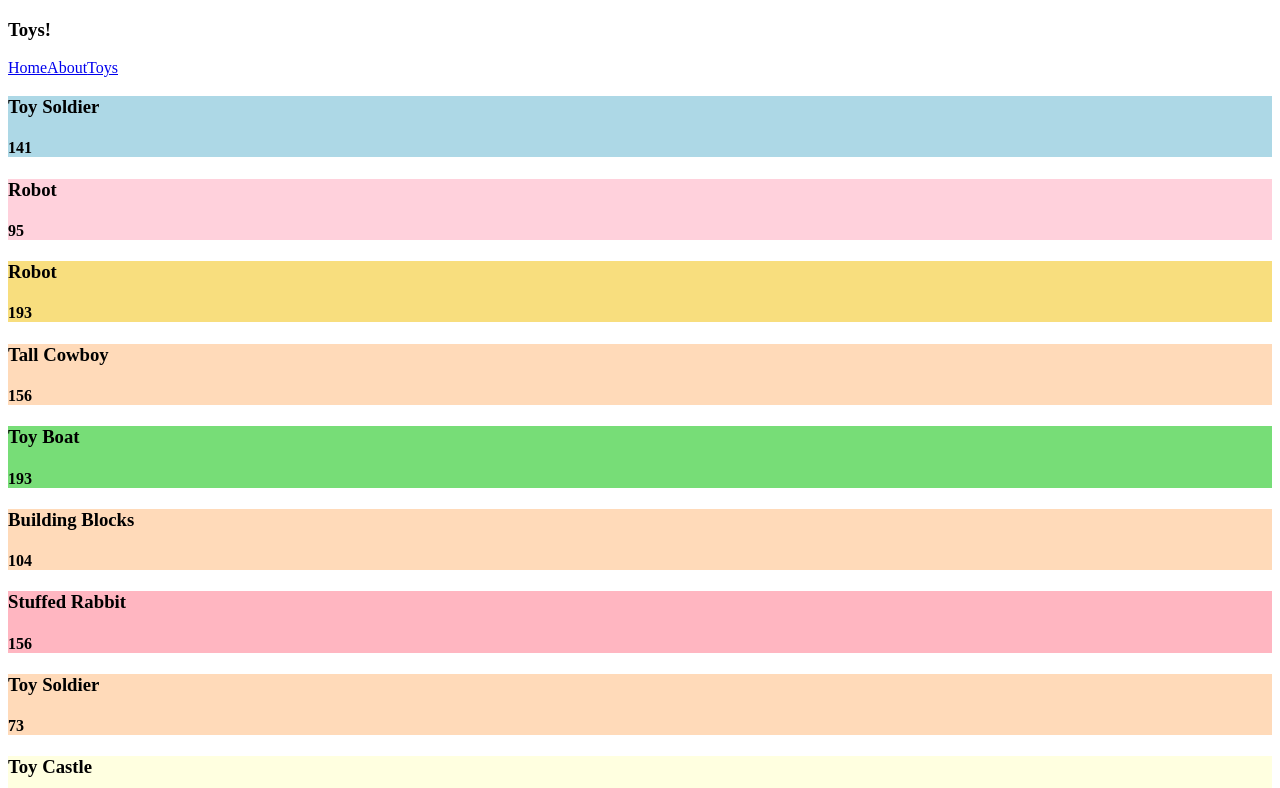
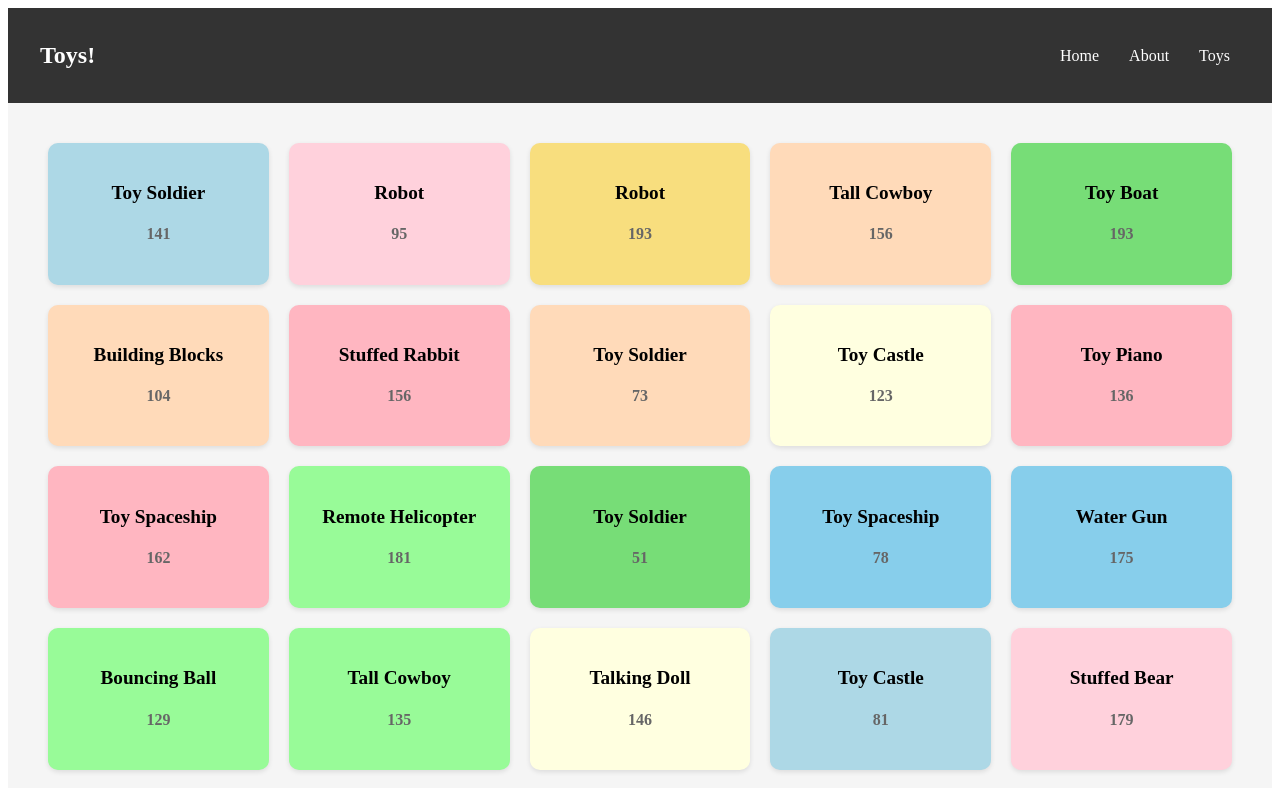
Before and after one commit to YiftachSamocha/mistertoy-frontend, a React (Vite) app: page /toy in a window 1280 px wide. Shown: the top 788 px of the page. Built offline with nearby package versions, Linux system fonts and the light colour scheme.

Commit message:
Style the app

```diff
--- /dev/null
+++ b/src/assets/style/cmps/About.css
@@ -0,0 +1,15 @@
+.about {
+    padding: 20px;
+    background-color: #ffffff;
+    color: #333333;
+}
+
+.about h1 {
+    font-size: 2em;
+    margin-bottom: 20px;
+}
+
+.about p {
+    font-size: 1em;
+    line-height: 1.6;
+}
--- /dev/null
+++ b/src/assets/style/cmps/AppHeader.css
@@ -0,0 +1,35 @@
+.app-header {
+    background-color: #333;
+    color: white;
+    padding: 10px 0;
+}
+
+.app-header header {
+    display: flex;
+    justify-content: space-between;
+    align-items: center;
+    max-width: 1200px;
+    margin: 0 auto;
+    padding: 0 20px;
+}
+
+.app-header h1 {
+    font-size: 1.5em;
+}
+
+.app-header nav {
+    display: flex;
+    gap: 10px;
+}
+
+.app-header nav a {
+    color: white;
+    text-decoration: none;
+    padding: 5px 10px;
+    border-radius: 5px;
+    transition: background-color 0.3s;
+}
+
+.app-header nav a:hover {
+    background-color: #555;
+}
--- /dev/null
+++ b/src/assets/style/cmps/HomePage.css
@@ -0,0 +1,16 @@
+.home {
+    text-align: center;
+    padding: 20px;
+    background-color: #eef2f3;
+}
+
+.home h1 {
+    font-size: 2em;
+    margin-bottom: 20px;
+}
+
+.home img {
+    max-width: 100%;
+    height: auto;
+    border-radius: 10px;
+}
--- /dev/null
+++ b/src/assets/style/cmps/ToyIndex.css
@@ -0,0 +1,4 @@
+.toy-index {
+    padding: 20px;
+    background-color: #f5f5f5;
+}
--- /dev/null
+++ b/src/assets/style/cmps/ToyList.css
@@ -0,0 +1,6 @@
+.toy-list {
+    display: grid;
+    grid-template-columns: repeat(auto-fill, minmax(200px, 1fr));
+    gap: 20px;
+    padding: 20px;
+}
--- /dev/null
+++ b/src/assets/style/cmps/ToyPreview.css
@@ -0,0 +1,25 @@
+.toy {
+    padding: 20px;
+    border-radius: 10px;
+    box-shadow: 0 2px 5px rgba(0, 0, 0, 0.1);
+    text-align: center;
+    transition: transform 0.3s;
+}
+
+.toy:hover {
+    transform: scale(1.05);
+}
+
+.toy h3 {
+    font-size: 1.2em;
+    margin-bottom: 10px;
+}
+
+.toy h3.in-stock {
+    color: green;
+}
+
+.toy h4 {
+    font-size: 1em;
+    color: #666;
+}
--- a/src/assets/style/main.css
+++ b/src/assets/style/main.css
@@ -0,0 +1,6 @@
+@import 'cmps/ToyIndex.css';
+@import 'cmps/HomePage.css';
+@import 'cmps/About.css';
+@import 'cmps/AppHeader.css';
+@import 'cmps/ToyList.css';
+@import 'cmps/ToyPreview.css';
--- a/src/cmps/AppHeader.jsx
+++ b/src/cmps/AppHeader.jsx
@@ -1,7 +1,7 @@
 import { NavLink } from "react-router-dom";
 
 export function AppHeader() {
-    return <section>
+    return <section className="app-header">
         <header>
             <h1>Toys!</h1>
             <nav>
--- a/src/root-cmp.jsx
+++ b/src/root-cmp.jsx
@@ -3,7 +3,9 @@ import { Route, BrowserRouter as Router, Routes } from "react-router-dom";
 import { HomePage } from "./pages/HomePage.jsx";
 import { About } from "./pages/About.jsx";
 import { ToyIndex } from "./pages/ToyIndex.jsx";
-import { AppHeader } from "./cmps/AppHeader.jsx";
+import { AppHeader } from "./cmps/AppHeader.jsx"
+
+import './assets/style/main.css'
 
 export function App() {
     return (
```
